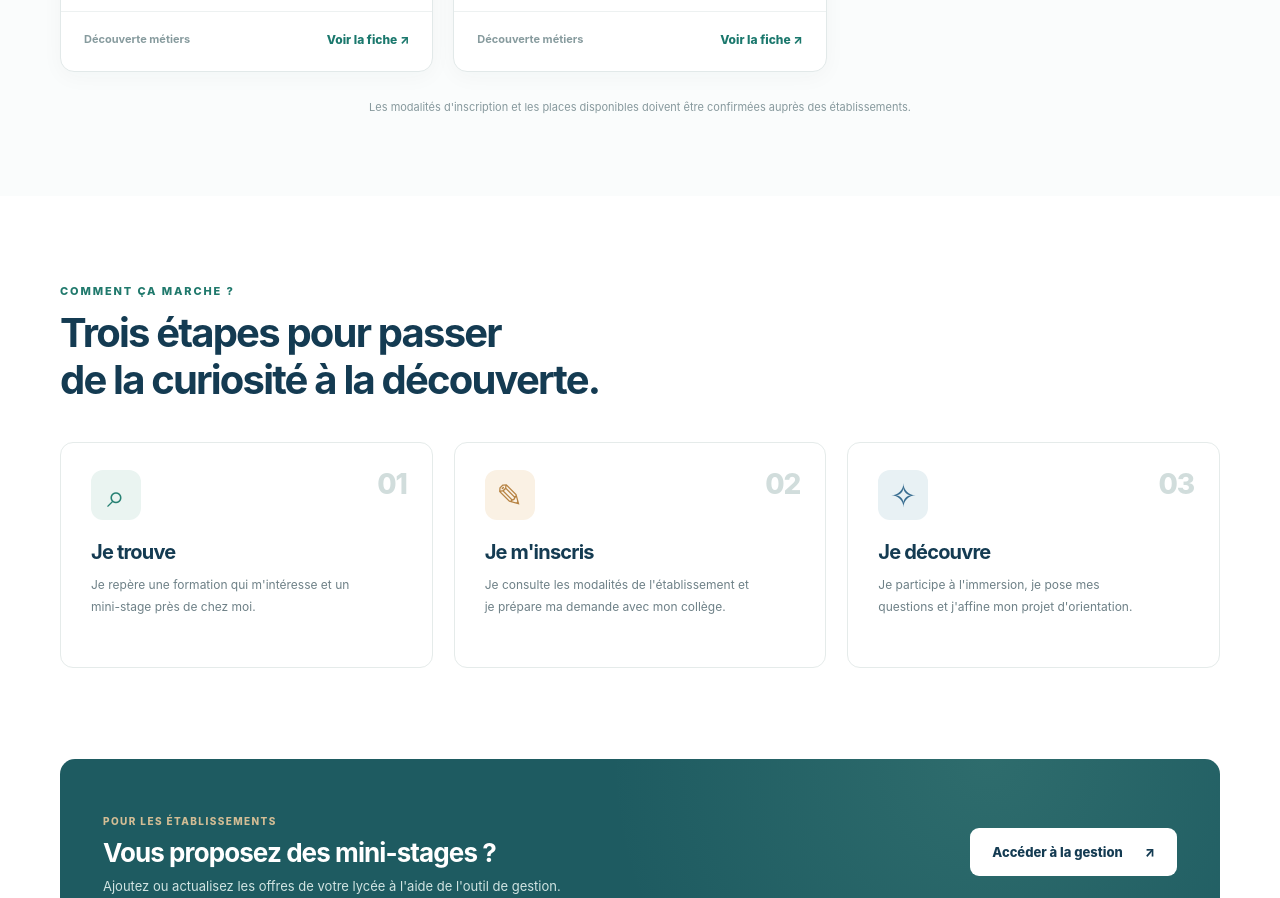
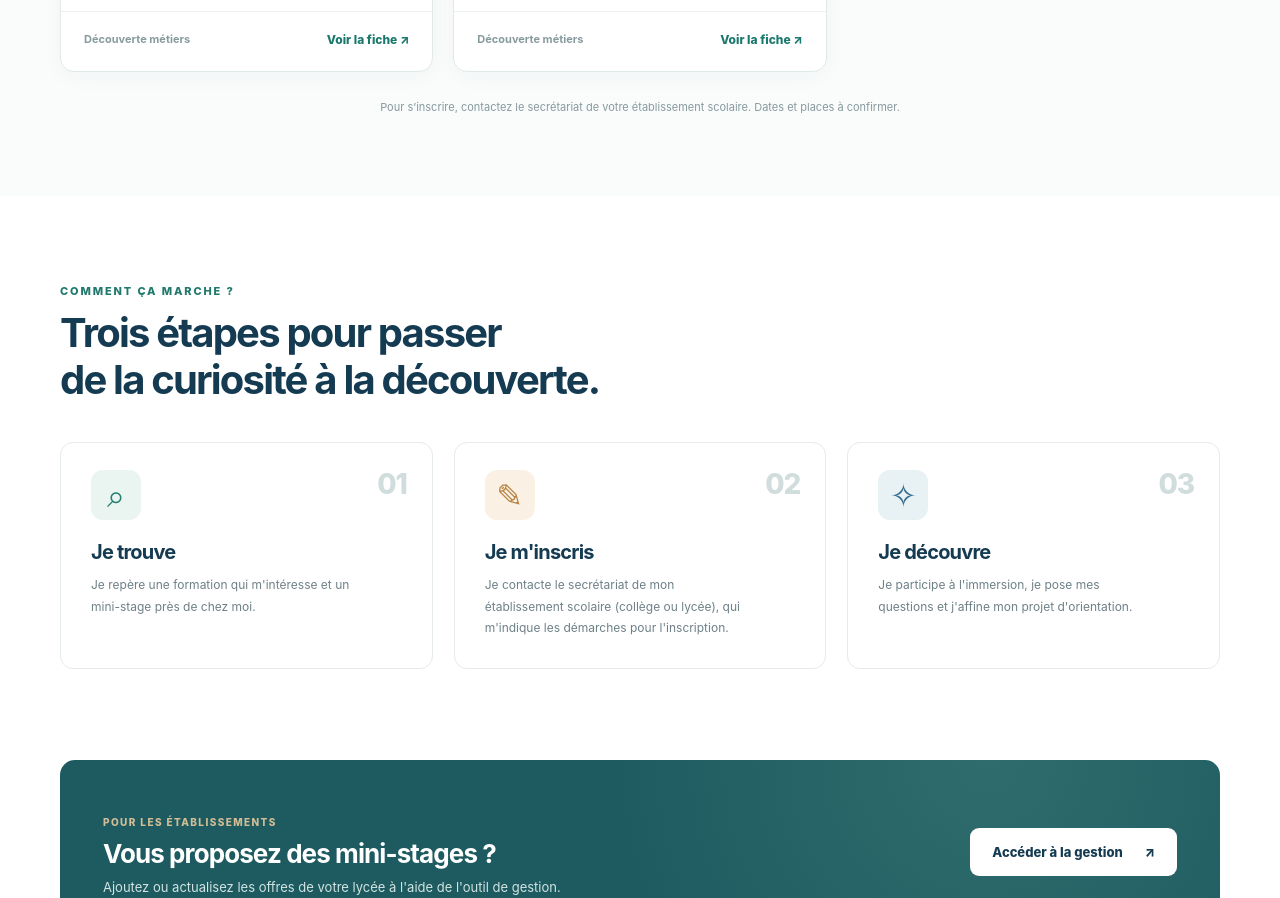
Before and after one commit to ygirardin/mini-stages-lycees, a plain HTML site: page index.html in a window 1280 px wide. Shown: the part 1552-2450 px from the top of the page. Drawn offline with Linux system fonts and the light colour scheme.

Commit message:
Mettre à jour les consignes d'inscription et gérer les dates inconnues

```diff
--- a/index.html
+++ b/index.html
@@ -97,7 +97,7 @@
           <p id="emptyText">Les offres des lycées apparaîtront ici dès leur publication.</p>
           <div class="empty-actions"><button type="button" id="emptyReset" class="button button-dark" hidden>Réinitialiser les filtres</button><a id="demoLink" class="button button-outline" href="?demo=1">Découvrir le site en démonstration</a></div>
         </div>
-        <p class="data-note" id="dataNote">Les modalités d'inscription et les places disponibles doivent être confirmées auprès des établissements.</p>
+        <p class="data-note" id="dataNote">Pour s’inscrire, contactez le secrétariat de votre établissement scolaire. Dates et places à confirmer.</p>
       </div>
     </section>
 
@@ -107,7 +107,7 @@
         <h2 id="stepsHeading">Trois étapes pour passer<br>de la curiosité à la découverte.</h2>
         <div class="steps-grid">
           <article class="step"><span class="step-num">01</span><div class="step-pict" aria-hidden="true">⌕</div><h3>Je trouve</h3><p>Je repère une formation qui m'intéresse et un mini-stage près de chez moi.</p></article>
-          <article class="step"><span class="step-num">02</span><div class="step-pict" aria-hidden="true">✎</div><h3>Je m'inscris</h3><p>Je consulte les modalités de l'établissement et je prépare ma demande avec mon collège.</p></article>
+          <article class="step"><span class="step-num">02</span><div class="step-pict" aria-hidden="true">✎</div><h3>Je m'inscris</h3><p>Je contacte le secrétariat de mon établissement scolaire (collège ou lycée), qui m'indique les démarches pour l'inscription.</p></article>
           <article class="step"><span class="step-num">03</span><div class="step-pict" aria-hidden="true">✧</div><h3>Je découvre</h3><p>Je participe à l'immersion, je pose mes questions et j'affine mon projet d'orientation.</p></article>
         </div>
       </div>
@@ -116,7 +116,7 @@
     <section class="help-section"><div class="container"><div class="help-card"><div><span class="help-kicker">POUR LES ÉTABLISSEMENTS</span><h2>Vous proposez des mini-stages ?</h2><p>Ajoutez ou actualisez les offres de votre lycée à l'aide de l'outil de gestion.</p></div><a class="button button-light" href="admin.html">Accéder à la gestion <span aria-hidden="true">↗</span></a></div></div></section>
   </main>
 
-  <footer class="site-footer"><div class="container footer-main"><div><strong>mini-stages<span class="brand-dot">.</span></strong><p id="footerOrg">Un outil pour l'orientation des élèves du secteur.</p></div><div class="footer-links"><a href="#offres">Explorer les offres</a><a href="#mode-emploi">Mode d'emploi</a><a href="admin.html">Gestion des offres</a><a id="contactLink" href="#" hidden>Contacter la coordination</a></div></div><div class="container footer-bottom"><span>Site sans suivi publicitaire ni collecte de données d'élèves.</span><span id="footerNotice">Vérifiez toujours les informations auprès des lycées.</span></div></footer>
+  <footer class="site-footer"><div class="container footer-main"><div><strong>mini-stages<span class="brand-dot">.</span></strong><p id="footerOrg">Un outil pour l'orientation des élèves du secteur.</p></div><div class="footer-links"><a href="#offres">Explorer les offres</a><a href="#mode-emploi">Mode d'emploi</a><a href="admin.html">Gestion des offres</a><a id="contactLink" href="#" hidden>Contacter la coordination</a></div></div><div class="container footer-bottom"><span>Site sans suivi publicitaire ni collecte de données d'élèves.</span><span id="footerNotice">Pour les inscriptions, contactez le secrétariat de votre établissement scolaire.</span></div></footer>
 
   <dialog id="detailDialog" class="detail-dialog" aria-labelledby="detailTitle"><div id="detailContent"></div></dialog>
 </body>
```
